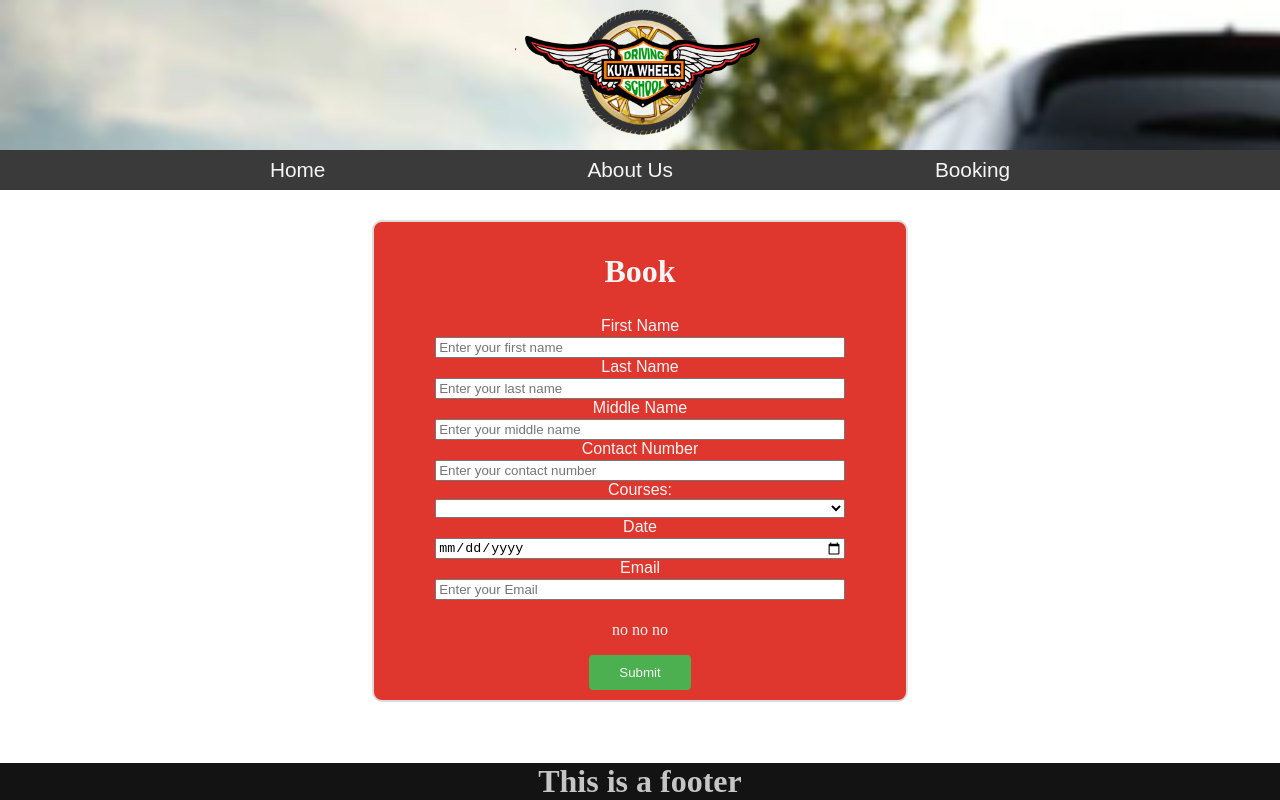
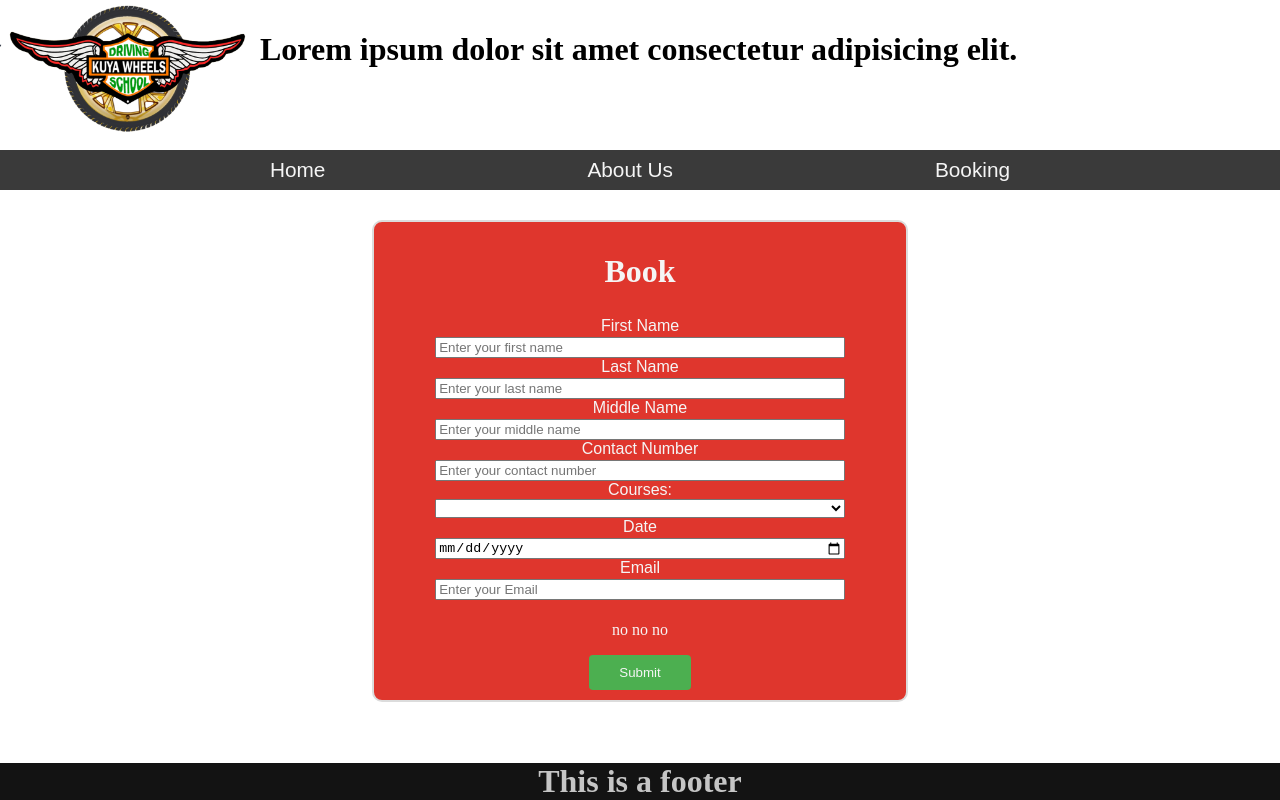
Before and after one commit to dongumayagay/kuya-wheels, a SvelteKit app: page /book in a window 1280 px wide. Built offline with nearby package versions, Linux system fonts and the light colour scheme.

Commit message:
minor changes

```diff
--- a/src/routes/Header.svelte
+++ b/src/routes/Header.svelte
@@ -1,18 +1,36 @@
 <div>
     <img src="/KWDSicon.png" alt="Kuya Wheels Driving School Icon" id="logo">
+    <h1>Lorem ipsum dolor sit amet consectetur adipisicing elit. </h1>
 </div>
 
 <style>
+
     div {
-        background-image: url("/testbg.PNG");
+        /* background-image: url("/testbg.PNG");
         background-repeat: no-repeat;
-        background-size: cover;
+        background-size: cover; */
+        background-color: rgba(0,0, 0,0);
         height: 150px;
-        display: grid;
-        place-items: center;
+        display: flex;
     }
     img {
         width: 250px;
+        height: 95%;
         /* height: 25%; */
     }
+
+    h1{
+        font-size: 2em;
+        padding: 10px;
+    }
+/*     // experminted media query
+    @media screen and (max-width: 500px) {
+        img{
+            height: 50%;
+        }
+        h1{
+            font-size: 1em;
+
+        }
+    } */
 </style>
```
